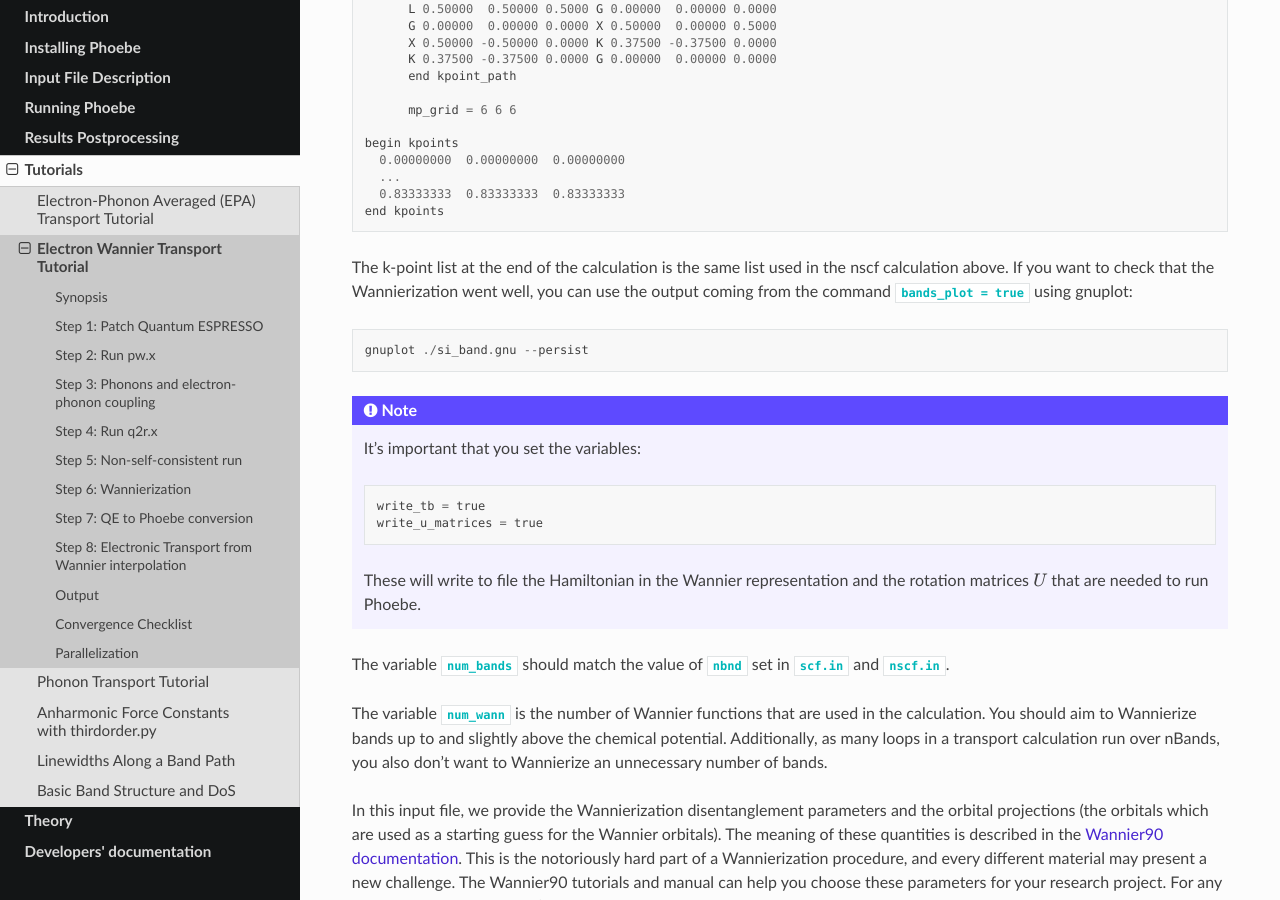
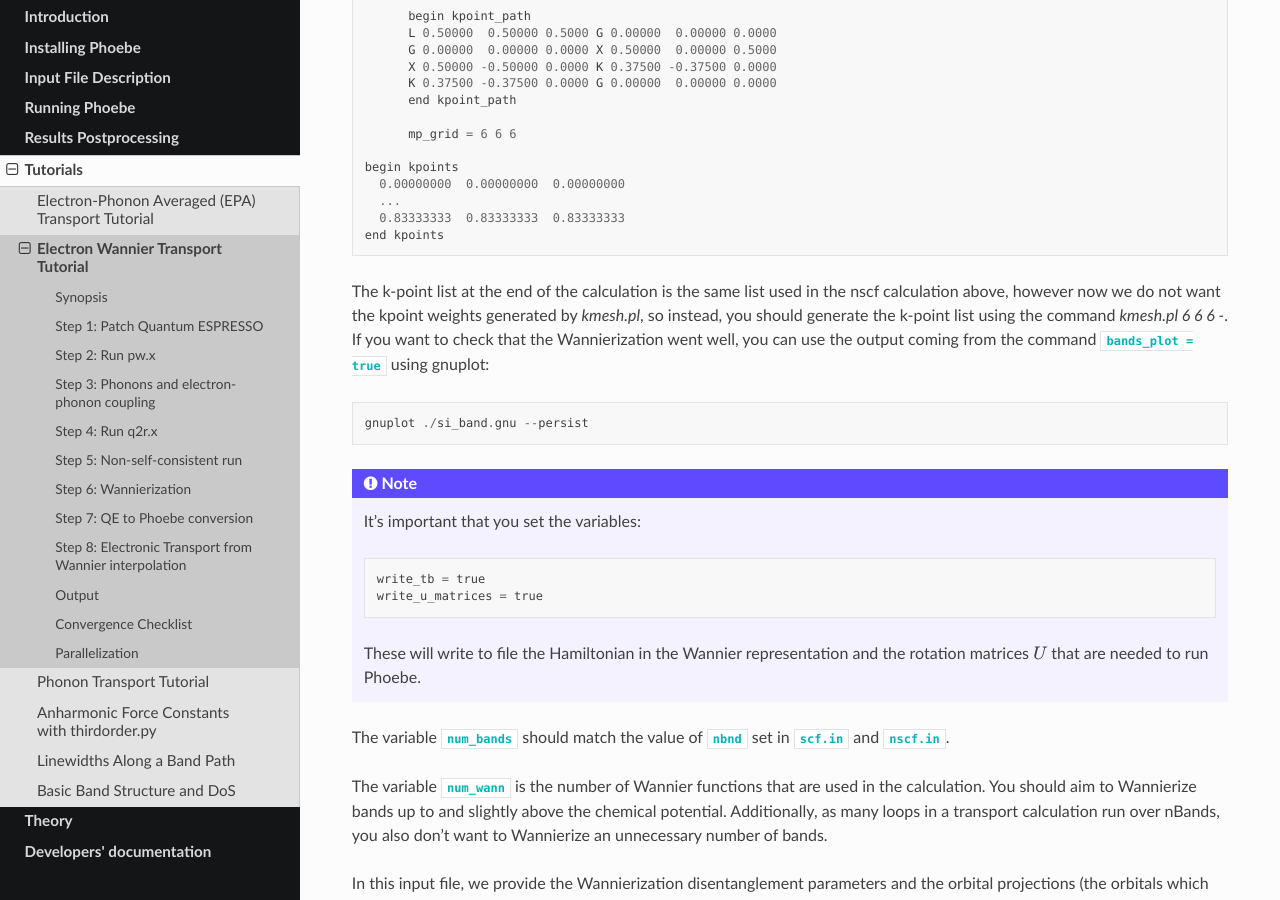
Before and after one commit to mir-group/phoebe, a Sphinx documentation site: the page built from doc/sphinx/source/tutorials/elWanTransport.rst, in a window 1280 px wide and 900 px high, scrolled down 5881 px. Built offline with Sphinx 7.4.7 and the Read the Docs theme 2.0.0, drawn with Linux system fonts in a browser that asks for light colours; formulas are drawn with MathJax 3; some of the changed text lies outside the part shown.

Commit message:
updated the nscf run example of the elWan transport tutorial files

```diff
--- a/doc/sphinx/source/tutorials/elWanTransport.rst
+++ b/doc/sphinx/source/tutorials/elWanTransport.rst
@@ -269,7 +269,7 @@
     0.83333333  0.83333333  0.83333333
   end kpoints
 
-The k-point list at the end of the calculation is the same list used in the nscf calculation above. If you want to check that the Wannierization went well, you can use the output coming from the command ``bands_plot = true`` using gnuplot::
+The k-point list at the end of the calculation is the same list used in the nscf calculation above, however now we do not want the kpoint weights generated by `kmesh.pl`, so instead, you should generate the k-point list using the command `kmesh.pl 6 6 6 -`. If you want to check that the Wannierization went well, you can use the output coming from the command ``bands_plot = true`` using gnuplot::
 
 	gnuplot ./si_band.gnu --persist
 
```
Also changed, not shown: other parts of doc/sphinx/source/tutorials/elWanTransport.rst (+1 -1 lines), 1 other file.
